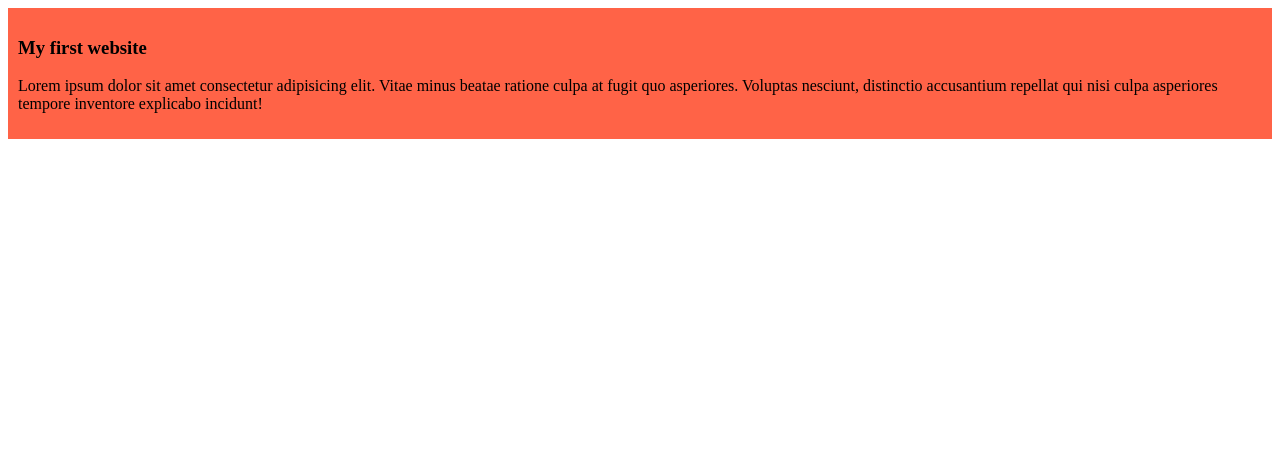
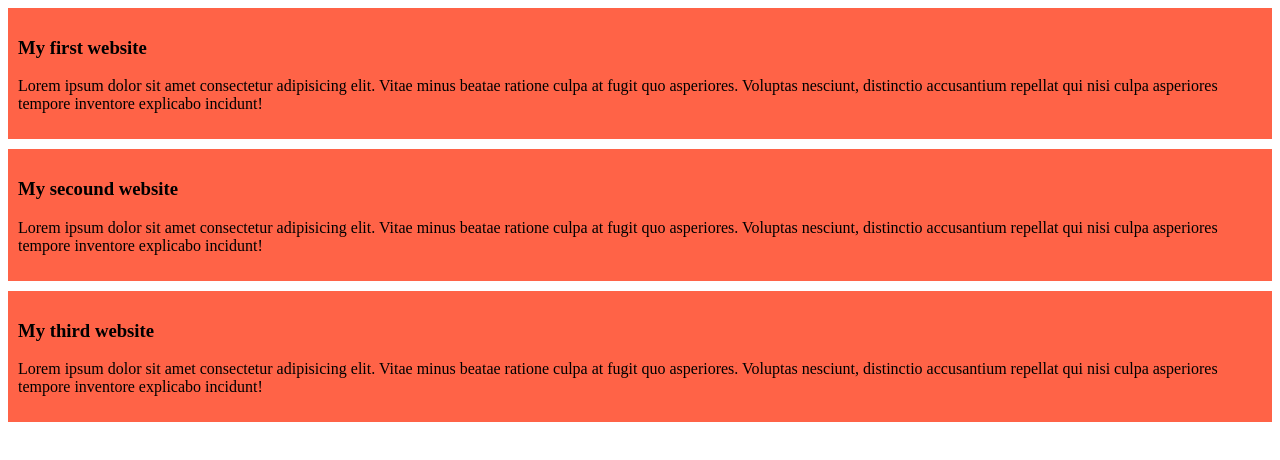
Before and after one commit to abrarnayem882/my-simple-website, a plain HTML site: page index.html in a window 1280 px wide. Drawn offline with Linux system fonts and the light colour scheme.

Commit message:
added secound and third blog

```diff
--- a/Styles/blog.CSS
+++ b/Styles/blog.CSS
@@ -1,5 +1,6 @@
 div{
     background-color: tomato;
     padding: 10px;
+    margin-bottom: 10px;
 
 }
--- a/index.html
+++ b/index.html
@@ -12,5 +12,15 @@
     <p>Lorem ipsum dolor sit amet consectetur adipisicing elit. Vitae minus beatae ratione culpa at fugit quo asperiores. Voluptas nesciunt, distinctio accusantium repellat qui nisi culpa asperiores tempore inventore explicabo incidunt!</p>
 
 </div>
+   <div>
+    <h3>My secound website</h3>
+    <p>Lorem ipsum dolor sit amet consectetur adipisicing elit. Vitae minus beatae ratione culpa at fugit quo asperiores. Voluptas nesciunt, distinctio accusantium repellat qui nisi culpa asperiores tempore inventore explicabo incidunt!</p>
+
+</div>
+   <div>
+    <h3>My third website</h3>
+    <p>Lorem ipsum dolor sit amet consectetur adipisicing elit. Vitae minus beatae ratione culpa at fugit quo asperiores. Voluptas nesciunt, distinctio accusantium repellat qui nisi culpa asperiores tempore inventore explicabo incidunt!</p>
+
+</div>
 </body>
 </html>
```
